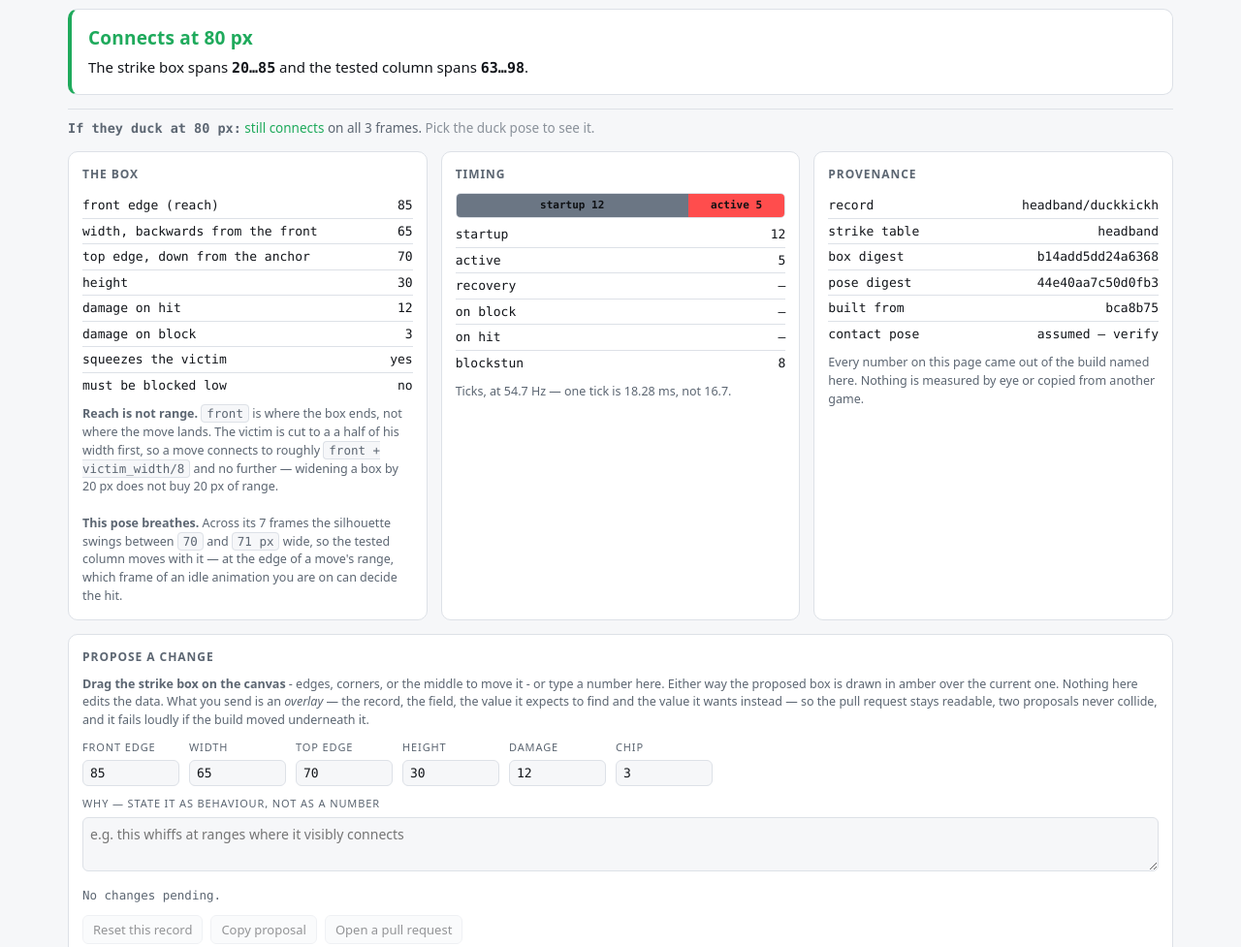
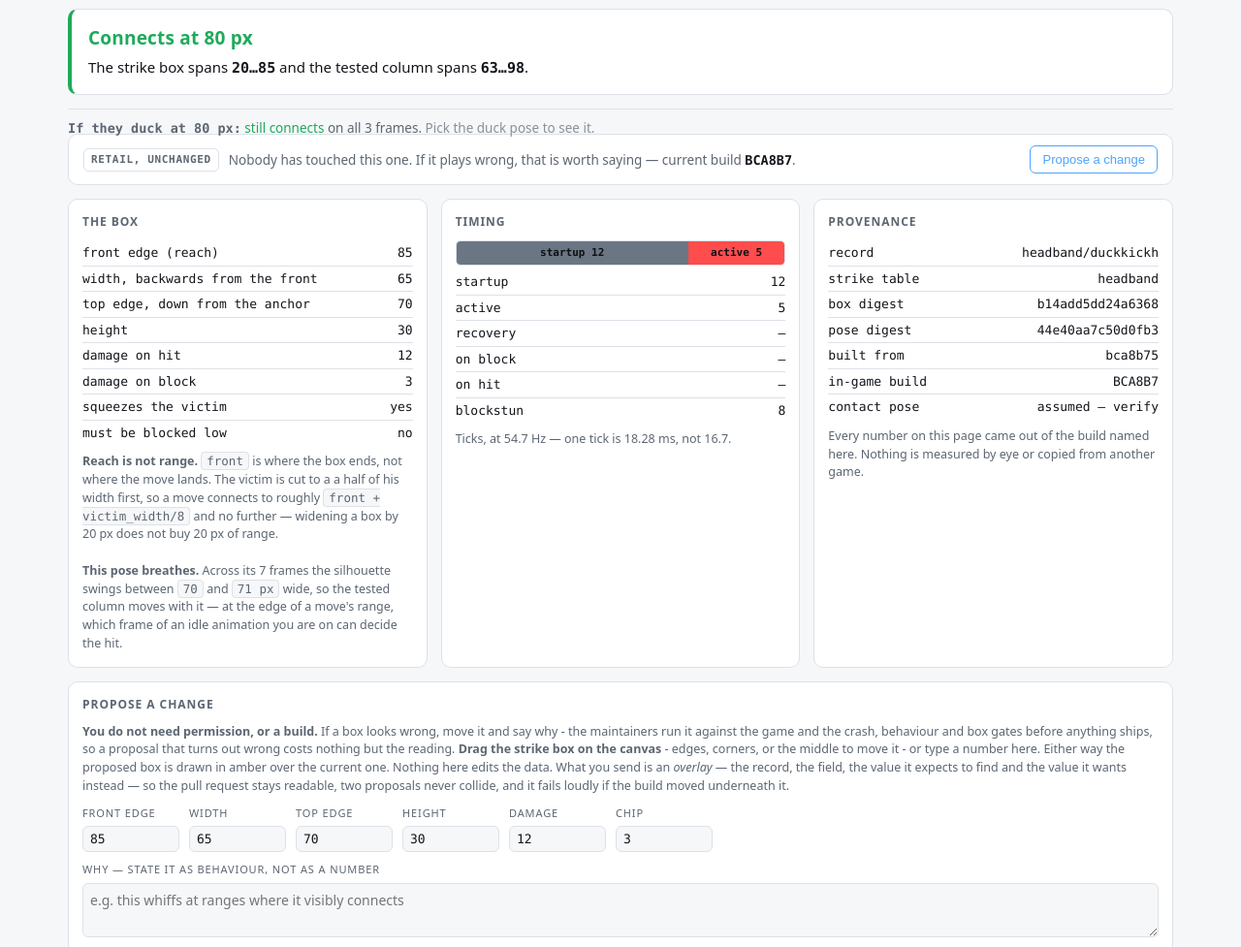
Before and after one commit to junkwax/boxlab, a plain HTML site: page index.html in a window 1280 px wide. Shown: the part 1460-2437 px from the top of the page at 97% size. Drawn offline with Linux system fonts and the light colour scheme.

Commit message:
Say which build a change is live in, and ask for the next one
Two gaps, both about what happens after someone disagrees with a box.

NOTHING SAID WHERE A CHANGE LANDED. A record could differ from retail and
the page would draw it without ever saying so, let alone which build you
could go and check it in. There is now a status strip under the verdict:
whether the record is retail or has been moved, and for a moved one the
BUILD ID it is live in.

That id is derived, not maintained. The pack stamps the source commit it
was exported from; the ROM stamps `rev-parse --short=6` of the same
commit, uppercased, into the revision string its own diagnostic menu
shows. So bca8b75 in the pack is BCA8B7 on the cabinet, and a reader can
check a changed box against the ROM in front of them with nobody keeping
a mapping in sync. Guarded in the selftest, because the whole value of
the sentence is that the number is right.

NOTHING ASKED. The proposal flow was complete and sat below the fold
behind an explanation of its own mechanics. Every record now carries a
"Propose a change" button that scrolls to it, the three-step strip has a
fourth step, and the proposal card leads with the invitation rather than
the file format: you do not need permission or a build, and a proposal
that turns out wrong costs nothing but the reading.

An unchanged record says so too - "retail, unchanged. Nobody has touched
this one. If it plays wrong, that is worth saying." The ones nobody has
questioned are the ones most likely to be wrong.

selftest 54/54 (3 new checks), validate.py clean.

```diff
--- a/index.html
+++ b/index.html
@@ -99,6 +99,23 @@ button.jump{background:var(--panel);color:var(--ink);border:1px solid var(--line
 button.jump:hover:not(:disabled){border-color:var(--body);color:var(--body)}
 button.jump:disabled{opacity:.45;cursor:default}
 button.jump:focus-visible{outline:2px solid var(--anchor);outline-offset:2px}
+/* --- record status: is this retail, and which build carries it --------- */
+.status{display:flex;flex-wrap:wrap;align-items:center;gap:10px;
+        margin:-4px 0 14px;padding:11px 15px;border:1px solid var(--line);
+        border-radius:10px;background:var(--panel);font-size:13.5px;
+        color:var(--dim)}
+.tag{font-family:var(--mono);font-size:11px;font-weight:700;letter-spacing:.06em;
+     text-transform:uppercase;padding:3px 7px;border-radius:5px;
+     border:1px solid var(--line);color:var(--dim);white-space:nowrap}
+.tag.moved{border-color:var(--warn);color:var(--warn)}
+.tag.stock{border-color:var(--line);color:var(--dim)}
+.status .bid{font-family:var(--mono);color:var(--ink);font-weight:600}
+.cta{margin-left:auto;background:transparent;color:var(--anchor);
+     border:1px solid var(--anchor);border-radius:6px;padding:6px 12px;
+     font-size:13px;cursor:pointer;white-space:nowrap}
+.cta:hover{background:var(--anchor);color:var(--bg)}
+.cta:focus-visible{outline:2px solid var(--anchor);outline-offset:2px}
+@media (max-width:560px){ .cta{margin-left:0;width:100%} }
 .verdict{margin:14px 0;padding:15px 17px;border-radius:10px;border:1px solid var(--line);
          background:var(--panel);font-size:15px;line-height:1.55}
 .verdict .big{display:block;font-size:19px;font-weight:600;letter-spacing:.2px;
@@ -188,6 +205,9 @@ textarea{width:100%;background:var(--bg);color:var(--ink);
     Or press <em>Find a hit</em> to jump straight into the connecting range.</div>
   <div class="ht"><span class="n">3</span><b>Read the verdict</b>
     It says whether the box connects, and by how far it misses if it does not.</div>
+  <div class="ht"><span class="n">4</span><b>Disagree? Propose a change</b>
+    Drag the box, say why, open a pull request. Every record here is
+    someone's judgement call, including the ones nobody has questioned.</div>
 </div>
 
 <div class="roster" id="roster" hidden>
@@ -260,6 +280,7 @@ textarea{width:100%;background:var(--bg);color:var(--ink);
 <div class="stage"><canvas id="cv" width="1120" height="470"></canvas></div>
 <div class="verdict" id="verdict">…</div>
 <div class="duck" id="duck"></div>
+<div class="status" id="status" hidden></div>
 
 <div class="grid">
   <div class="card"><h2>The box</h2><table id="tbox"></table>
@@ -768,10 +789,66 @@ function draw(){
 }
 
 /* ---------------------------------------------------------------- readout */
+/* THE BUILD A CHANGE IS LIVE IN.
+   The pack stamps the source commit it was exported from, and the ROM stamps
+   the same commit into its own revision string - `git rev-parse --short=6`,
+   uppercased. So the two line up, and someone reading a changed box here can
+   go and check the diagnostic menu of the ROM in front of them without
+   anybody maintaining a mapping. Six characters, because that is what the
+   ROM has room for. */
+function buildId(){
+  const c = BOX.meta.base_commit || "";
+  return c ? c.slice(0, 6).toUpperCase() : null;
+}
+
+/* Has this record moved off retail, and is the reference pack even loaded?
+   Returns "moved", "stock", or null when there is nothing to compare to. */
+function vsRetail(id){
+  const rt = retailById[id], b = byId[id];
+  if (!RETAIL || !rt || !b) return null;
+  const same = ["front","width","y","height","hit","block"]
+    .every(k => rt[k] === b[k]);
+  return same ? "stock" : "moved";
+}
+
+function showStatus(s){
+  const el = $("status");
+  if (!s.rec){ el.hidden = true; return; }
+  el.hidden = false;
+  const cmp = vsRetail(s.id), bid = buildId();
+  let html = "";
+  if (cmp === "moved"){
+    html += "<span class='tag moved'>changed from retail</span>";
+    html += bid
+      ? "<span>Live in build <span class='bid'>" + bid + "</span> &mdash; " +
+        "the id the game's own diagnostic menu shows, so you can check it " +
+        "against the ROM in front of you.</span>"
+      : "<span>This record differs from the retail reference.</span>";
+  } else if (cmp === "stock"){
+    html += "<span class='tag stock'>retail, unchanged</span>";
+    html += "<span>Nobody has touched this one. If it plays wrong, that is " +
+      "worth saying" + (bid ? " &mdash; current build <span class='bid'>" +
+      bid + "</span>." : ".") + "</span>";
+  } else {
+    html += "<span class='tag stock'>no retail reference</span>";
+    html += "<span>Nothing to compare against" +
+      (bid ? ", current build <span class='bid'>" + bid + "</span>." : ".") +
+      "</span>";
+  }
+  html += "<button class='cta' id='gopropose' type='button'>" +
+          (s.edited ? "Finish your proposal" : "Propose a change") + "</button>";
+  el.innerHTML = html;
+  $("gopropose").addEventListener("click", () => {
+    const t = $("propose");
+    if (t.scrollIntoView) t.scrollIntoView({ behavior: "smooth", block: "start" });
+  });
+}
+
 function report(s){
   markRoster();
   syncFields();
   refreshRange();
+  showStatus(s);
   const v = $("verdict");
   if (!s.rec){ v.textContent = "No record selected."; return; }
   if (!s.hurt){
@@ -867,6 +944,7 @@ function report(s){
     row("box digest", BOX.meta.base_digest) +
     row("pose digest", POSE.meta.digest) +
     row("built from", BOX.meta.base_commit || "—") +
+    row("in-game build", buildId() || "—") +
     row("contact pose", conf === "table" ? "resolved by table"
       : conf === "handler-name" ? "resolved by handler"
       : conf === "assumed" ? "assumed — verify" : "not resolved");
@@ -979,7 +1057,11 @@ function buildFields(){
     d.append(l); d.append(i);
     $("pfields").append(d);
   });
-  $("pintro").innerHTML = "<b>Drag the strike box on the canvas</b> - edges, " +
+  $("pintro").innerHTML = "<b>You do not need permission, or a build.</b> If a " +
+    "box looks wrong, move it and say why - the maintainers run it against the " +
+    "game and the crash, behaviour and box gates before anything ships, so a " +
+    "proposal that turns out wrong costs nothing but the reading. " +
+    "<b>Drag the strike box on the canvas</b> - edges, " +
     "corners, or the middle to move it - or type a number here. Either way the " +
     "proposed box is drawn in amber over the current one. Nothing here edits the data. What you send " +
     "is an <em>overlay</em> &mdash; the record, the field, the value it expects " +
```
Also changed, not shown: tools/selftest.mjs (+16 -0 lines).
